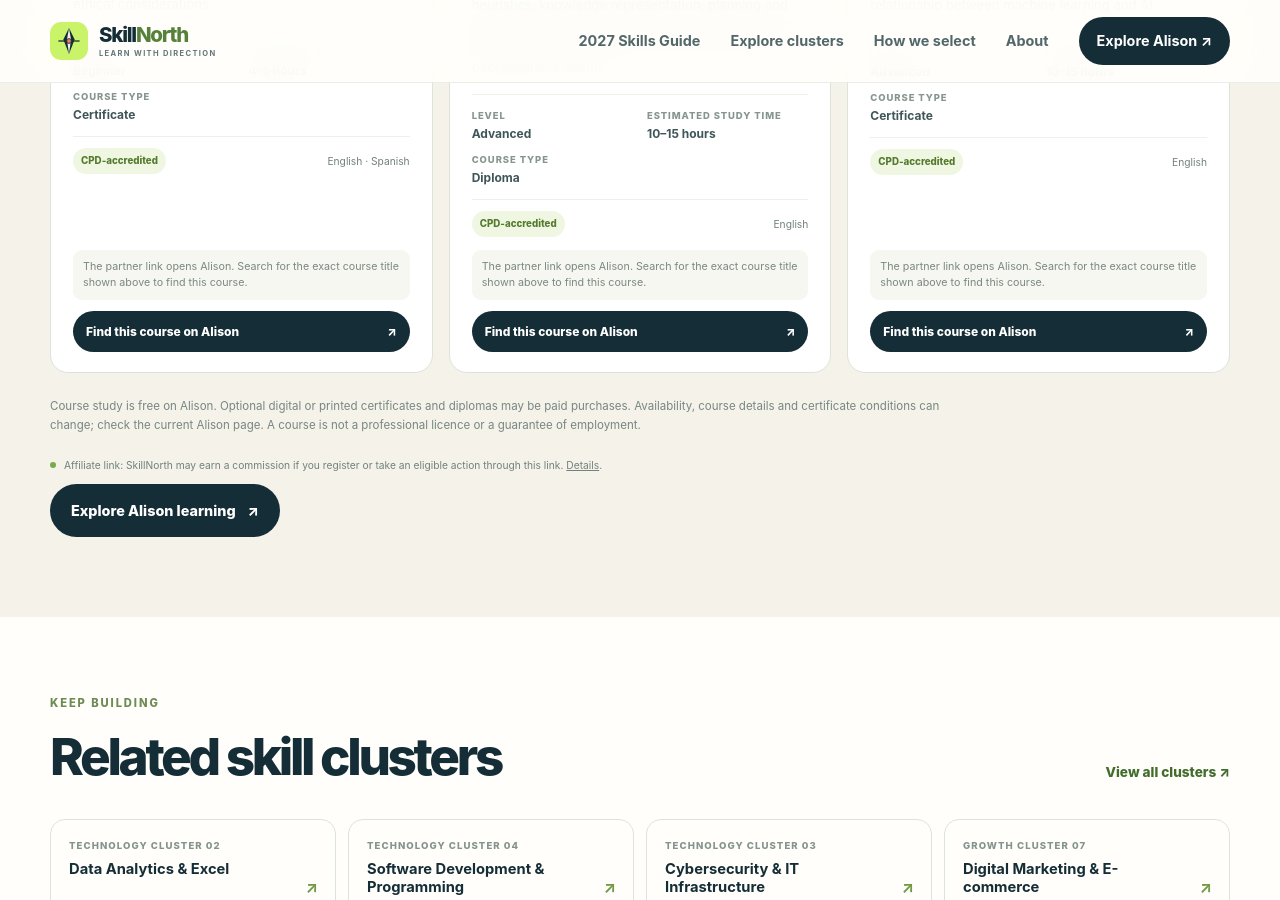
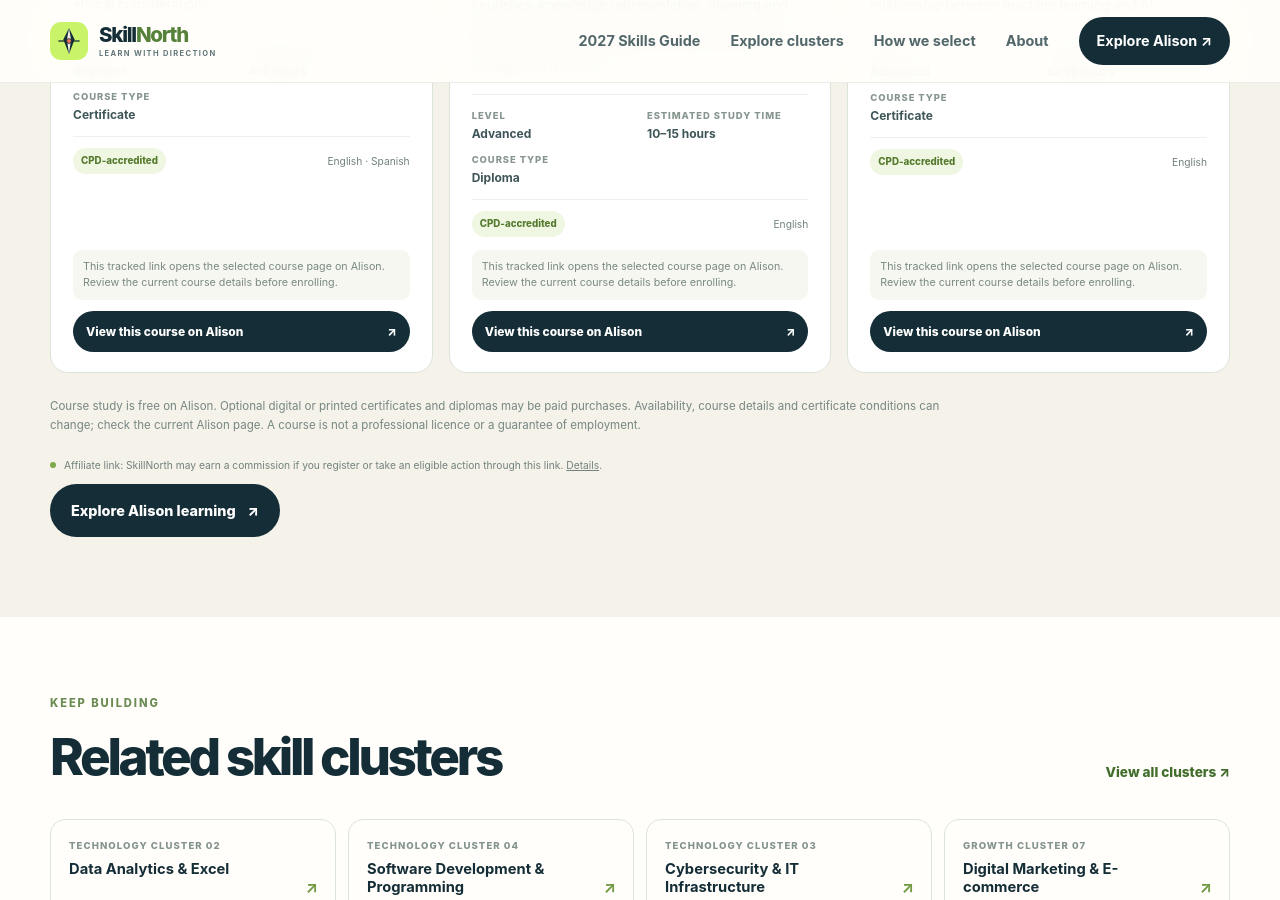
Before and after one commit to Nausica-c/SkillNorth, a Jekyll site: the page built from clusters/ai-machine-learning/index.md, in a window 1280 px wide and 900 px high, scrolled down 3125 px. Built offline with Jekyll 4.4.1, drawn with Linux system fonts in a browser that asks for light colours.

Commit message:
Add files via upload

```diff
--- a/_includes/course-cards.html
+++ b/_includes/course-cards.html
@@ -17,8 +17,12 @@
         </div>
         {% if course.data_note %}<p class="course-data-note">{{ course.data_note }}</p>{% endif %}
         <div class="course-card-action">
-          <p class="course-search-tip">The partner link opens Alison. Search for the exact course title shown above to find this course.</p>
-          <a class="course-button" href="{{ site.affiliate.alison_url }}" target="_blank" rel="{{ site.affiliate.rel }}" aria-label="Open Alison to find {{ course.title | escape }}">Find this course on Alison <span aria-hidden="true">↗</span></a>
+          <p class="course-search-tip">This tracked link opens the selected course page on Alison. Review the current course details before enrolling.</p>
+          {% if course.course_page %}
+            <a class="course-button" href="{{ course.course_page | escape }}" target="_blank" rel="{{ site.affiliate.rel }}" aria-label="View {{ course.title | escape }} on Alison">View this course on Alison <span aria-hidden="true">↗</span></a>
+          {% else %}
+            <span class="course-button course-button-disabled" aria-disabled="true">Course link unavailable</span>
+          {% endif %}
         </div>
       </article>
     {% endfor %}
```
